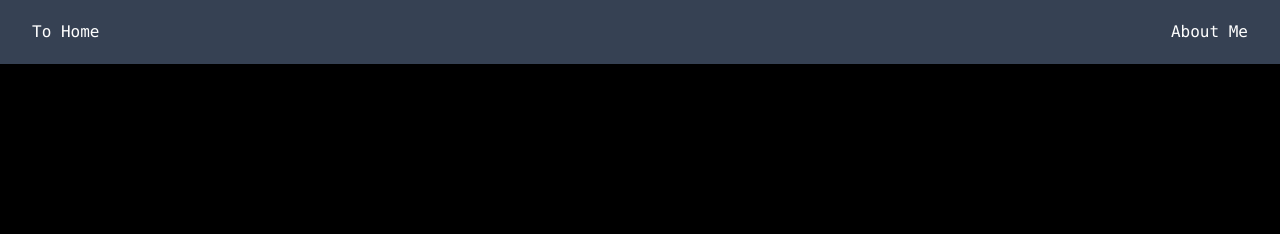
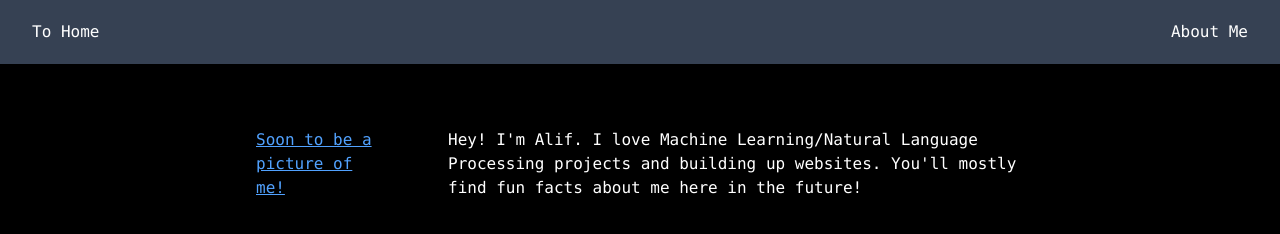
Before and after one commit to Alif-11/Alif-11.github.io, a plain HTML site: page about_me.html in a window 1280 px wide. Drawn offline with nearby package versions, Linux system fonts and the light colour scheme.

Commit message:
Added more to the about me. Added a skills section to the main page

```diff
--- a/about_me.html
+++ b/about_me.html
@@ -9,11 +9,35 @@
 </head>
 
 <body class="bg-black font-mono">
+
   <nav class="flex justify-between items-center bg-gray-700 text-white shadow fixed top-0 left-0 w-full h-16 px-8">
     <div><a href="./index.html">To Home</a></div>
     <div><a href="./about_me.html">About Me</a></div>
   </nav>
 
+  <div class="flex w-3/5 mx-auto flex-col space-y-8 mt-32">
+
+    <!-- About Me! -->
+    <div class="grow text-white flex flex-row gap-16">
+
+      <div>
+        <div class="text-blue-400 underline w-32">
+          Soon to be a picture of me!
+        </div>
+
+      </div>
+
+      <div>
+        Hey! I'm Alif. I love Machine Learning/Natural Language Processing
+        projects and building up websites. You'll mostly find fun facts about me
+        here in the future!
+      </div>
+
+    </div>
+  </div>
+
+
+
 </body>
 
 </html>
```
Also changed, not shown: index.html (+8 -0 lines).
